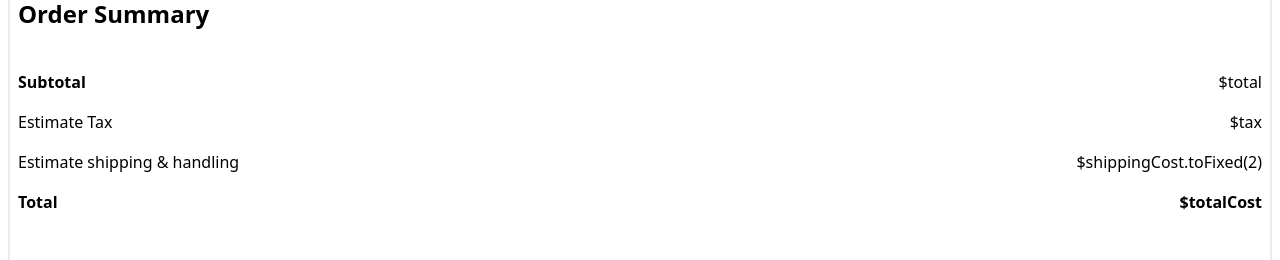
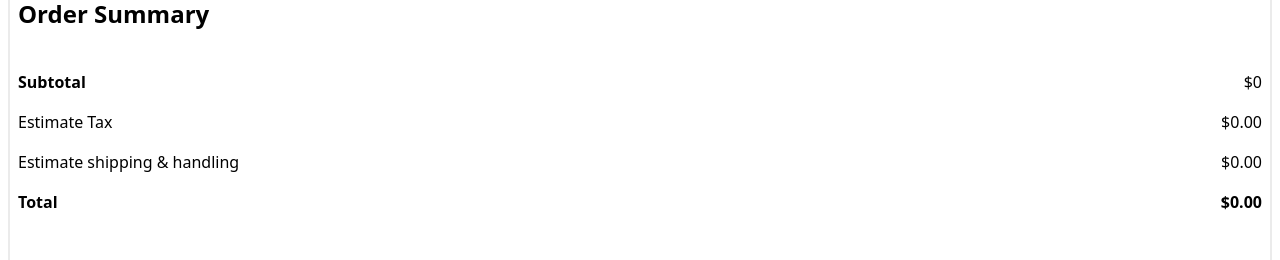
Before and after one commit to Sachin-Mahato/cart-craze, a Next.js app: page /cart in a window 1280 px wide. Shown: the part 266-526 px from the top of the page. Built offline with nearby package versions, Linux system fonts and the light colour scheme; no server answers; the database is empty.

Commit message:
add decrease quantity functionality

```diff
--- a/src/app/api/cart/send/route.ts
+++ b/src/app/api/cart/send/route.ts
@@ -5,7 +5,7 @@ export async function POST(request: Request) {
     await dbConfig();
     try {
         const reqBody = await request.json();
-        console.log("reqBody", reqBody);
+        //        console.log("reqBody", reqBody);
         const { id, title, image, quantity, price, description, rating } =
             reqBody;
         const item = await Cart.findOne({ id });
--- a/src/app/cart/RenderCartItems.tsx
+++ b/src/app/cart/RenderCartItems.tsx
@@ -7,6 +7,7 @@ import axios from "axios";
 
 export default function RenderCartItems() {
     const { cartData, setCartData } = useCartContext();
+    const items = cartData?.items || [];
 
     async function deleteItemFromCart(id: number) {
         const data = [...(cartData?.items ?? [])];
@@ -25,13 +26,16 @@ export default function RenderCartItems() {
             }));
         }
     }
+
     async function increaseItemQuantity(id: number) {
         try {
             // Update cartData locally , UI
             setCartData((prev) => ({
                 ...prev,
                 items: prev!.items.map((value) =>
-          value._id === id ? { ...value, quantity: value.quantity + 1 } : value
+                    value._id === id
+                        ? { ...value, quantity: value.quantity + 1 }
+                        : value
                 ),
             }));
 
@@ -53,31 +57,79 @@ export default function RenderCartItems() {
         }
     }
 
-  const items = cartData?.items || [];
+    async function decreaseItemQuantity(id: number) {
+        const item = cartData?.items.find((item) => item._id === id);
+
+        if (!item) {
+            console.error(`Item with ID ${id} not found`);
+            return;
+        }
+
+        if (item.quantity <= 1) {
+            await deleteItemFromCart(id);
+            return;
+        }
+
+        try {
+            // Update cartData locally , UI
+            setCartData((prev) => ({
+                ...prev,
+                items: prev!.items.map((value) =>
+                    value._id === id
+                        ? { ...value, quantity: value.quantity - 1 }
+                        : value
+                ),
+            }));
+
+            await axios.patch(`/api/cart/update/${id}`, {
+                quantity: item.quantity - 1,
+            });
+
+            console.log("Quantity updated successfully!");
+        } catch (error) {
+            console.error(`Error in decreasing quantity: ${error}`);
+        }
+    }
+
     useEffect(() => {
         (async () => {
             try {
                 const response = await axios.get("/api/cart/receive");
+                // console.log(response);
                 setCartData(response.data);
             } catch (error) {
-        console.log(`error in cart RenderCartItems:${error} `);
+                console.log(`error in cart RenderCartItems: ${error} `);
             }
         })();
-  }, []);
+    }, [setCartData]);
 
     return items ? (
         items.map((item) => (
-      <section key={item.id} className="flex gap-4 justify-around items-center">
-        <ItemSummary title={item.title} imageUrl={item.image} id={item._id!} />
+            <section
+                key={item.id}
+                className="flex gap-4 justify-around items-center"
+            >
+                <ItemSummary
+                    title={item.title}
+                    imageUrl={item.image}
+                    id={item._id!}
+                />
                 <section className="flex flex-col gap-2">
                     <div className="flex gap-2 justify-around items-center">
                         <div className="flex justify-around items-center w-full">
+                            <div
+                                className="cursor-pointer"
+                                onClick={() => decreaseItemQuantity(item._id!)}
+                            >
                                 <Minus itemId={item.id} />
+                            </div>
 
                             <div className="border-solid h-6 w-6 text-center border-gray-400 border-2">
                                 <p className="font-semibold">{item.quantity}</p>
                             </div>
-              <div onClick={() => increaseItemQuantity(item._id!)}>
+                            <div
+                                onClick={() => increaseItemQuantity(item._id!)}
+                            >
                                 <Plus itemId={item.id} />
                             </div>
                         </div>
@@ -96,7 +148,8 @@ export default function RenderCartItems() {
         ))
     ) : (
         <p className="text-gray-500 text-lg text-center my-4">
-      🛒 Your cart is currently empty. Start shopping to find items you love! 🌟
+            🛒 Your cart is currently empty. Start shopping to find items you
+            love! 🌟
         </p>
     );
 }
--- a/src/components/OderSummary.tsx
+++ b/src/components/OderSummary.tsx
@@ -1,5 +1,18 @@
 "use client";
+import { useCartContext } from "@/context/CartContext";
 function OderSummary() {
+    const { cartData } = useCartContext();
+
+    const getTotal = cartData?.items.reduce((total, item) => {
+        return total + item.quantity * item.price;
+    }, 0) || 0; // Default to 0 if cartData or items is undefined
+
+    const taxRate = 0.05; // Example: 5% tax
+    const shippingRate = 0.05; // Example: 5% shipping cost
+
+    const tax = getTotal * taxRate;
+    const shippingCost = getTotal * shippingRate;
+    const total = getTotal + tax + shippingCost;
 
 
     return (
@@ -11,19 +24,19 @@ function OderSummary() {
                 <article className="flex flex-col gap-4 mx-2 ">
                     <div className="flex justify-between items-center">
                         <h3 className="capitalize font-semibold">subtotal</h3>
-                        <p>${"total"}</p>
+                        <p>${getTotal}</p>
                     </div>
                     <div className="flex justify-between items-center">
                         <p>Estimate Tax</p>
-                        <p>${"tax"}</p>
+                        <p>${tax.toFixed(2)}</p>
                     </div>
                     <div className="flex justify-between items-center">
                         <p>Estimate shipping & handling</p>
-                        <p>${"shippingCost.toFixed(2)"}</p>
+                        <p>${shippingCost.toFixed(2)}</p>
                     </div>
                     <div className="flex justify-between items-center">
                         <p className="font-semibold">Total</p>
-                        <div className="font-semibold">${"totalCost"}</div>
+                        <div className="font-semibold">${total.toFixed(2)}</div>
                     </div>
                 </article>
                 <div className="w-full mt-12 mb-14 text-center">
```
Also changed, not shown: next.config.ts (indentation only). Lines whose indentation alone changed are shown as unchanged.
